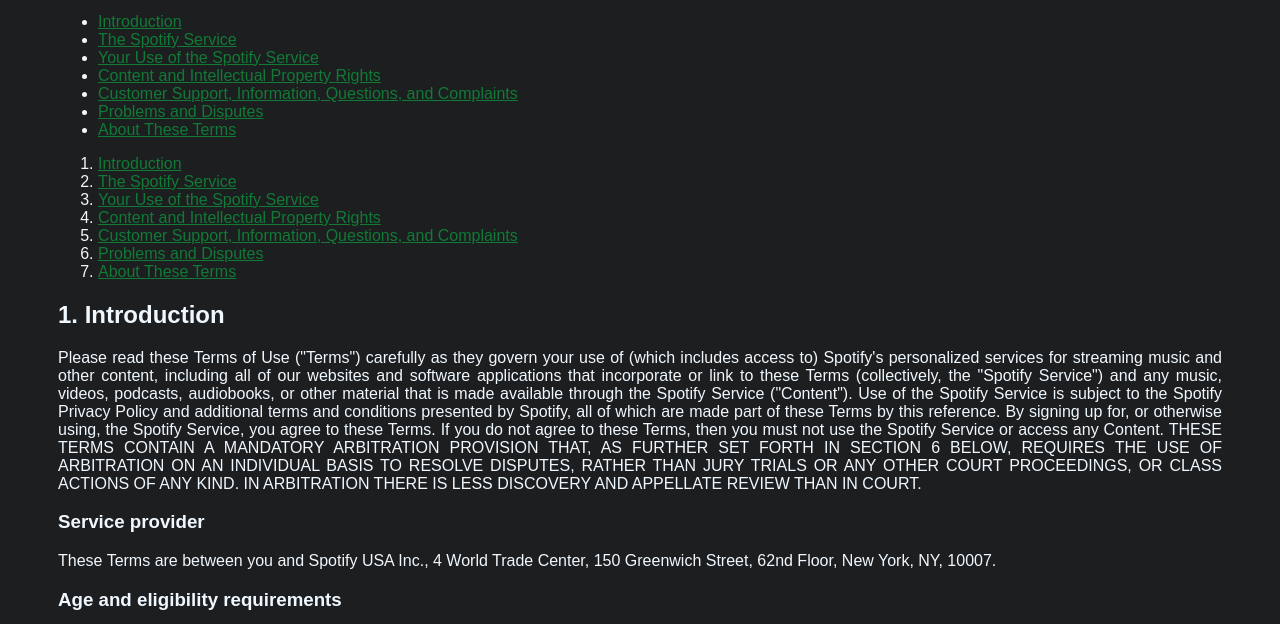
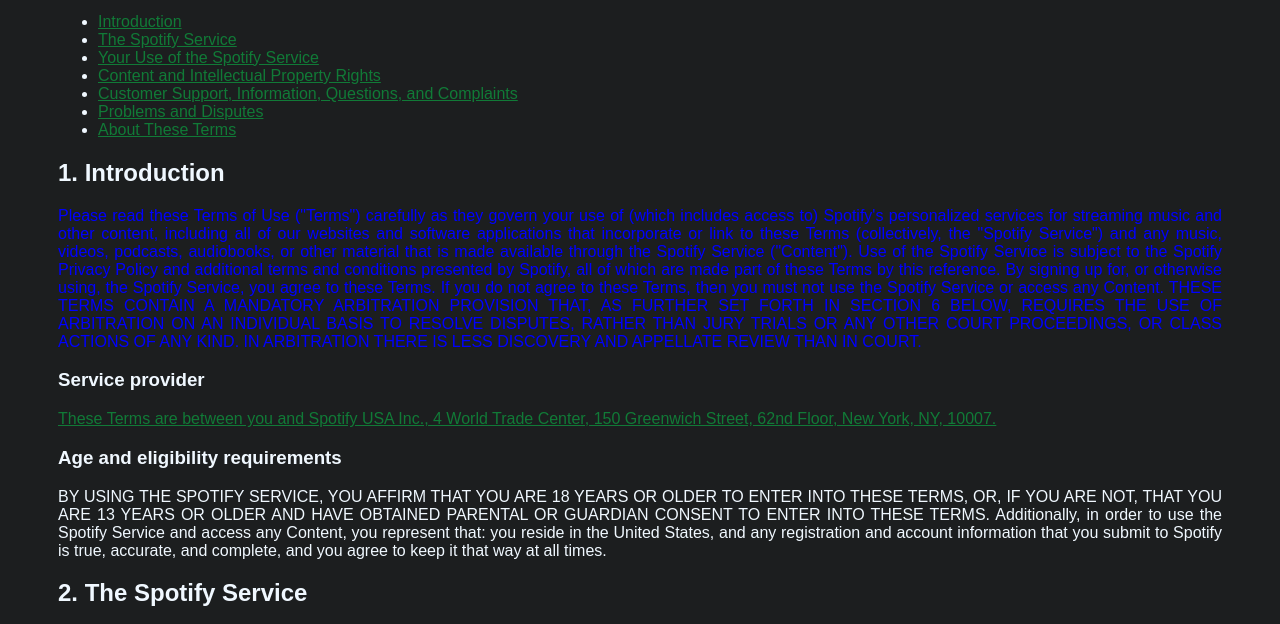
Before and after one commit to gurdiny/maquetado-c2, a plain HTML site: page spotify/spotify.html in a window 1280 px wide. Shown: the part 159-783 px from the top of the page. Drawn offline with Linux system fonts and the light colour scheme.

Commit message:
Advances clase

```diff
--- a/spotify/spotify.html
+++ b/spotify/spotify.html
@@ -20,25 +20,16 @@
             <li><a href="#about">About These Terms</a></li>
         </ul>
 
-        <ol style="list-style:decimal;">
-            <li><a href="#intro">Introduction</a></li>
-            <li><a href="#service">The Spotify Service</a></li>
-            <li><a href="#use">Your Use of the Spotify Service</a></li>
-            <li><a href="#content">Content and Intellectual Property Rights</a></li>
-            <li><a href="#custom">Customer Support, Information, Questions, and Complaints</a></li>
-            <li><a href="#problmes">Problems and Disputes</a></li>
-            <li><a href="#about">About These Terms</a></li>
-        </ol>
 
 
         <h2 id="intro">1. Introduction</h2>
-        <p>Please read these Terms of Use ("Terms") carefully as they govern your use of (which includes access to) Spotify's personalized services for streaming music and other content, including all of our websites and software applications that incorporate or link to these Terms (collectively, the "Spotify Service") and any music, videos, podcasts, audiobooks, or other material that is made available through the Spotify Service ("Content").
+        <p id="parrafoAzul">Please read these Terms of Use ("Terms") carefully as they govern your use of (which includes access to) Spotify's personalized services for streaming music and other content, including all of our websites and software applications that incorporate or link to these Terms (collectively, the "Spotify Service") and any music, videos, podcasts, audiobooks, or other material that is made available through the Spotify Service ("Content").
             Use of the Spotify Service is subject to the Spotify Privacy Policy and additional terms and conditions presented by Spotify, all of which are made part of these Terms by this reference.
             By signing up for, or otherwise using, the Spotify Service, you agree to these Terms. If you do not agree to these Terms, then you must not use the Spotify Service or access any Content.
             THESE TERMS CONTAIN A MANDATORY ARBITRATION PROVISION THAT, AS FURTHER SET FORTH IN SECTION 6 BELOW, REQUIRES THE USE OF ARBITRATION ON AN INDIVIDUAL BASIS TO RESOLVE DISPUTES, RATHER THAN JURY TRIALS OR ANY OTHER COURT PROCEEDINGS, OR CLASS ACTIONS OF ANY KIND. IN ARBITRATION THERE IS LESS DISCOVERY AND APPELLATE REVIEW THAN IN COURT.</p>
 
         <h3>Service provider</h3>
-        <p>These Terms are between you and Spotify USA Inc., 4 World Trade Center, 150 Greenwich Street, 62nd Floor, New York, NY, 10007.</p>
+        <p class="textoVerde textoDecorado">These Terms are between you and Spotify USA Inc., 4 World Trade Center, 150 Greenwich Street, 62nd Floor, New York, NY, 10007.</p>
 
         <h3>Age and eligibility requirements</h3>
         <p>BY USING THE SPOTIFY SERVICE, YOU AFFIRM THAT YOU ARE 18 YEARS OR OLDER TO ENTER INTO THESE TERMS, OR, IF YOU ARE NOT, THAT YOU ARE 13 YEARS OR OLDER AND HAVE OBTAINED PARENTAL OR GUARDIAN CONSENT TO ENTER INTO THESE TERMS. Additionally, in order to use the Spotify Service and access any Content, you represent that: you reside in the United States, and any registration and account information that you submit to Spotify is true, accurate, and complete, and you agree to keep it that way at all times.</p>
--- a/spotify/style/style.css
+++ b/spotify/style/style.css
@@ -1,6 +1,10 @@
 *{
 
     font-family: Arial, Helvetica, sans-serif;
+}
+
+html{
+    scroll-behavior: smooth;
 }
 body{
     background-color: #1c1e1f;
@@ -19,3 +23,27 @@ a{
 li{
     color: aliceblue;
 }
+
+/*Referencias un id*/
+
+#parrafoAzul{
+    color: blue;
+}
+
+/*Referencias de una clase*/
+.textoVerde{
+    color: #117a37;
+}
+
+
+.textoDecorado{
+    text-decoration: underline;
+}
+
+/* Orden
+(Excepciones): Selecctores en linea.
+1: Selector de ID
+2: Clase
+3: Etiqueta
+
+*/
```
